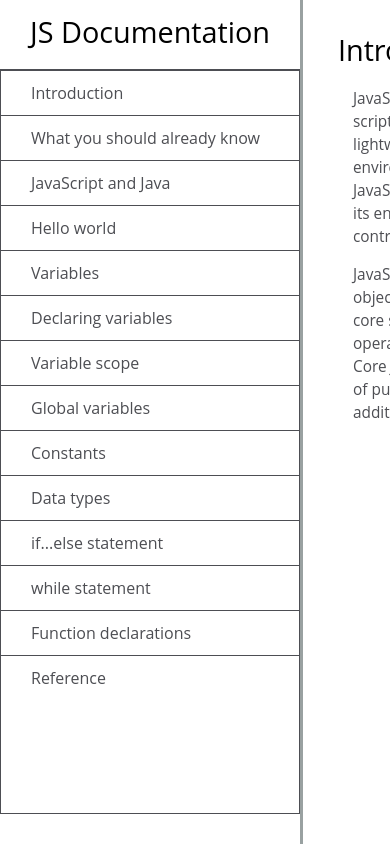
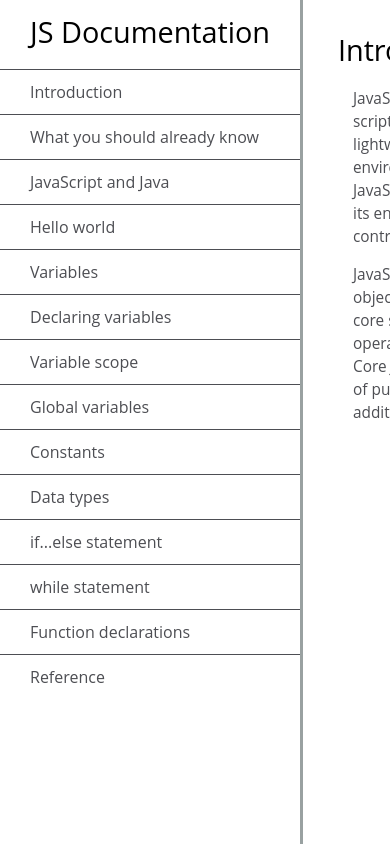
Before and after one commit to NgnPhamGiaHuy/Practice-freeCodeCamp, a plain HTML site: page Technical Documentation Page/index.html in a window 390 px wide. Shown: the top 846 px of the page. Drawn offline with Linux system fonts and the light colour scheme.

Commit message:
Make some change and add README.md file

```diff
--- a/Technical Documentation Page/styles.css
+++ b/Technical Documentation Page/styles.css
@@ -46,10 +46,10 @@ code {
     font-size: 0.96em;
 }
 
-@media only screen and (max-width: 815px) {
 #navbar ul {
-        border: 1px solid;
-        height: 207px;
+    height: 88%;
+    overflow-y: auto;
+    overflow-x: hidden;
 }
 
 #navbar{
@@ -111,4 +111,3 @@ code {
 section article ul li ul{
     list-style: circle;
 }
-}
```
Also changed, not shown: 1 other file. Lines whose indentation alone changed are shown as unchanged.
